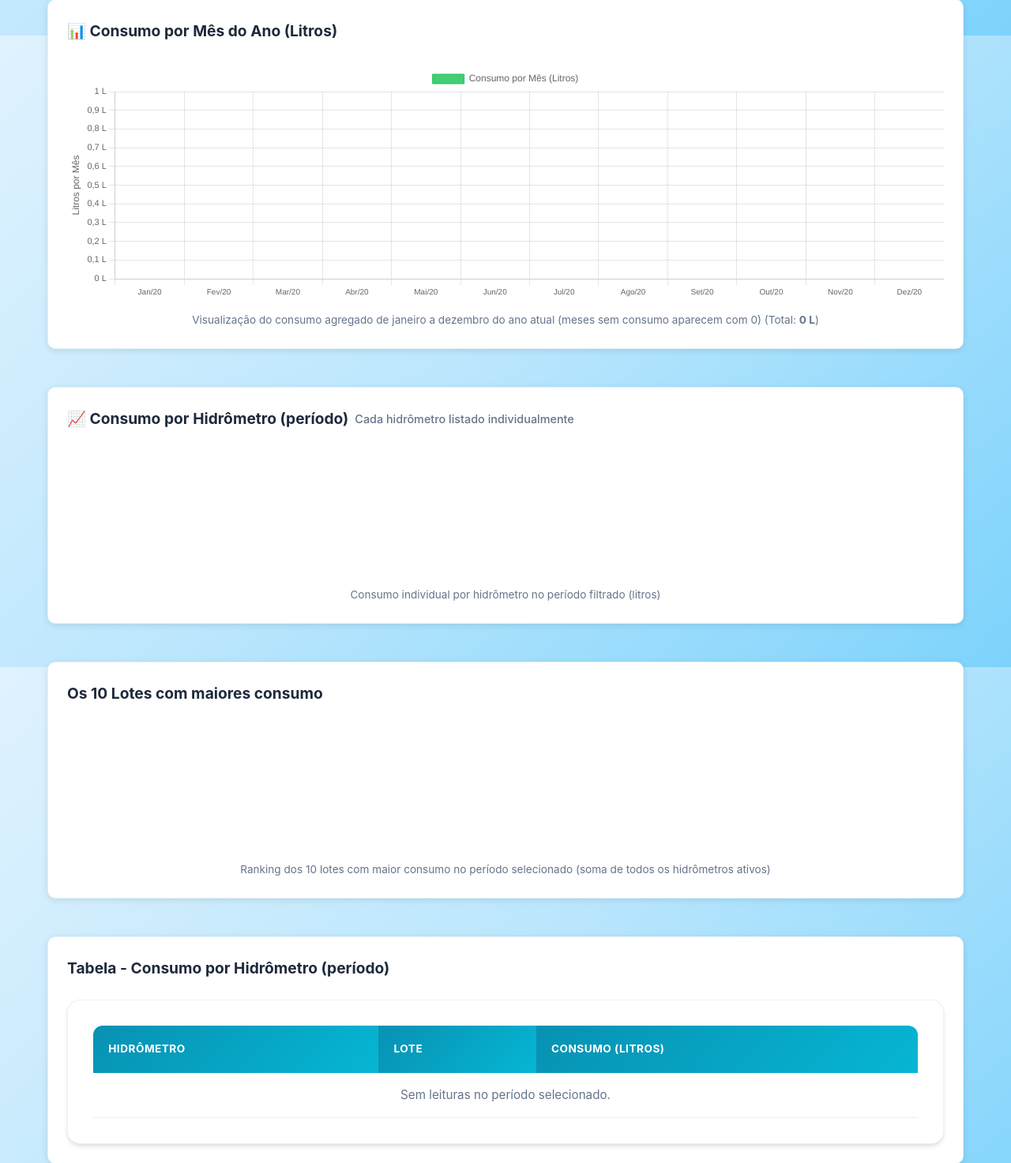
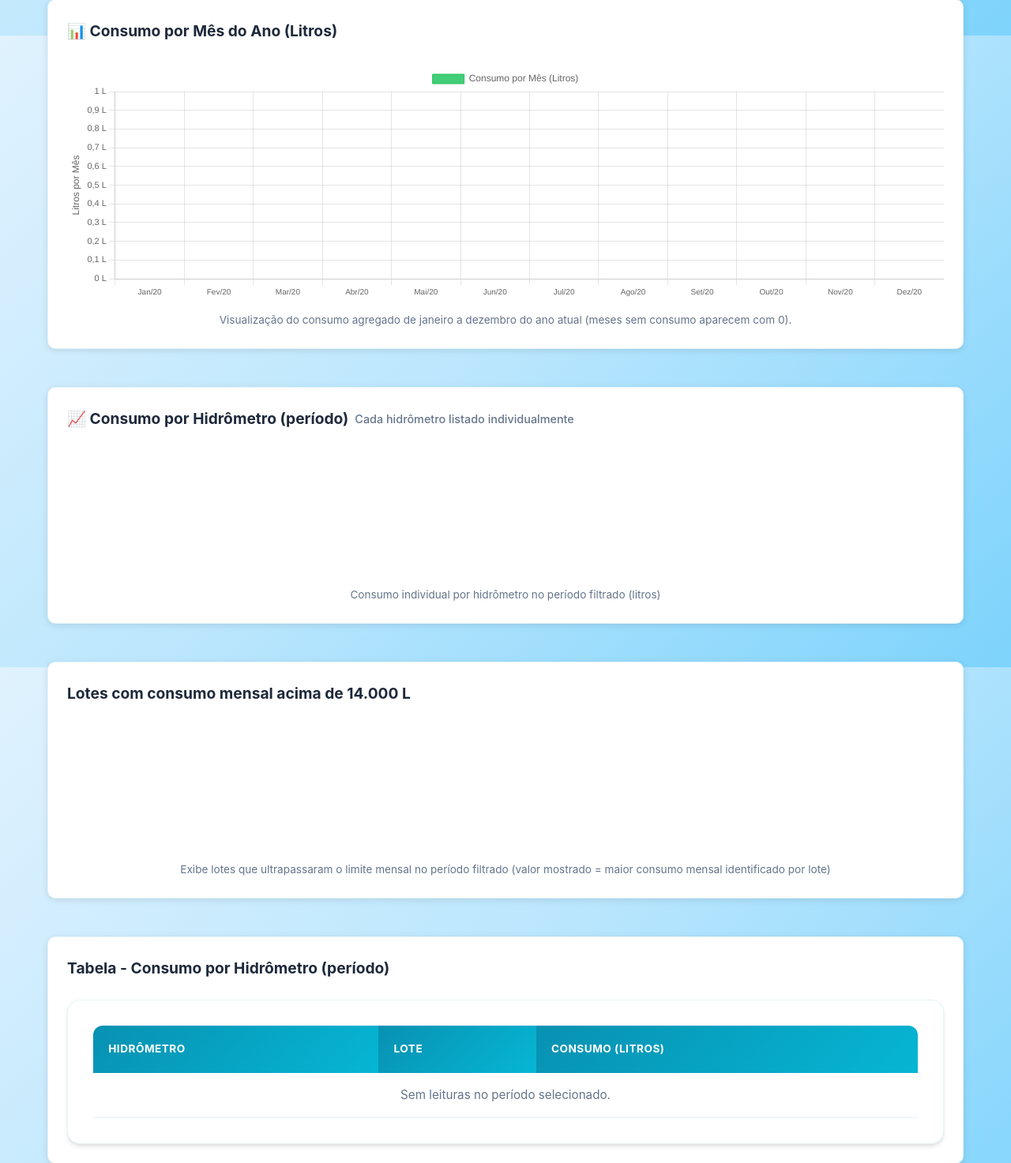
Before and after one commit to thiagopecli/controle-de-consumo-de-agua, a Django app: page /graficos/ in a window 1280 px wide. Shown: the part 755-2228 px from the top of the page at 79% size. Run offline with Django 5.2, Linux system fonts and the light colour scheme; tables that the repository leaves empty hold one stand-in row (values such as "Sample post"); a map, chart or similar area stays blank; parts of the project's set-up code (start-up, migrations or seed data) failed here and were passed over.

Commit message:
consumo acima de 14 mil litros

```diff
--- a/consumo/views.py
+++ b/consumo/views.py
@@ -670,6 +670,8 @@ def detalhes_hidrometro(request, hidrometro_id):
 def graficos_consumo(request):
     """Página com gráficos de consumo do condomínio com filtro de período."""
 
+    LIMITE_MENSAL_LITROS = 14000
+
     agora = timezone.localtime(timezone.now())
     ultima_coleta = Leitura.objects.filter(
         hidrometro__ativo=True,
@@ -734,15 +736,22 @@ def graficos_consumo(request):
         periodo_label = f"Ano Atual ({ano_atual})"
 
     data_fim = hoje
+    ano_referencia_mensal = data_fim.year if periodo_selecionado == 'personalizado' else ano_atual
+    data_inicio_grafico_mensal = data_inicio_dias
+    if periodo_selecionado == 'personalizado':
+        data_inicio_grafico_mensal = timezone.datetime(
+            ano_referencia_mensal, 1, 1, 0, 0, 0, tzinfo=data_fim.tzinfo
+        )
 
     dados_graficos = {
         'consumo_mes': [],
         'consumo_total_ano': 0.0,
-        'top_lotes': [],
+        'lotes_acima_limite_mensal': [],
+        'limite_mensal_litros': LIMITE_MENSAL_LITROS,
         'consumo_por_hidrometro': [],
         'periodo_label': periodo_label,
         'periodo_selecionado': periodo_selecionado,
-        'ano_atual': ano_atual,
+        'ano_atual': ano_referencia_mensal,
     }
 
     hidrometros_qs = Hidrometro.objects.filter(
@@ -752,7 +761,7 @@ def graficos_consumo(request):
 
     consumo_mensal = {mes: 0.0 for mes in range(1, 13)}
     consumo_total_ano = 0.0
-    consumo_por_lote_ano = {}
+    consumo_por_lote_mes = {}
     consumo_por_hidrometro = []
 
     leituras_stream = (
@@ -796,10 +805,6 @@ def graficos_consumo(request):
             leitura_anterior_valor = leitura_valor
             continue
 
-        if leitura_data < data_inicio_dias:
-            leitura_anterior_valor = leitura_valor
-            continue
-
         consumo_m3 = float(leitura_valor - leitura_anterior_valor)
         leitura_anterior_valor = leitura_valor
 
@@ -807,13 +812,15 @@ def graficos_consumo(request):
             continue
 
         consumo_litros = consumo_m3 * 1000
-        consumo_total_ano += consumo_litros
-        consumo_hidrometro_litros += consumo_litros
-
-        consumo_por_lote_ano.setdefault(lote_atual_numero, 0.0)
-        consumo_por_lote_ano[lote_atual_numero] += consumo_litros
-
-        if leitura_data.year == ano_atual:
+        if leitura_data >= data_inicio_dias:
+            consumo_total_ano += consumo_litros
+            consumo_hidrometro_litros += consumo_litros
+
+            chave_lote_mes = (lote_atual_numero, leitura_data.year, leitura_data.month)
+            consumo_por_lote_mes.setdefault(chave_lote_mes, 0.0)
+            consumo_por_lote_mes[chave_lote_mes] += consumo_litros
+
+        if leitura_data >= data_inicio_grafico_mensal and leitura_data.year == ano_referencia_mensal:
             consumo_mensal[leitura_data.month] += consumo_litros
 
     if hidrometro_atual_id is not None and consumo_hidrometro_litros > 0:
@@ -831,16 +838,32 @@ def graficos_consumo(request):
     for mes in range(1, 13):
         dados_graficos['consumo_mes'].append({
             'mes': mes,
-            'mes_nome': f"{nomes_meses[mes - 1]}/{str(ano_atual)[-2:]}",
+            'mes_nome': f"{nomes_meses[mes - 1]}/{str(ano_referencia_mensal)[-2:]}",
             'consumo_litros': round(consumo_mensal[mes], 2)
         })
 
     dados_graficos['consumo_total_ano'] = round(consumo_total_ano, 2)
 
-    top_lotes = sorted(consumo_por_lote_ano.items(), key=lambda x: x[1], reverse=True)[:10]
-    dados_graficos['top_lotes'] = [
-        {'lote': lote, 'consumo_litros': round(consumo, 2)} for lote, consumo in top_lotes
-    ]
+    excedentes_por_lote = {}
+    for (lote, ano, mes), consumo_litros in consumo_por_lote_mes.items():
+        if consumo_litros <= LIMITE_MENSAL_LITROS:
+            continue
+
+        excedente_atual = excedentes_por_lote.get(lote)
+        if (not excedente_atual) or (consumo_litros > excedente_atual['consumo_litros']):
+            excedentes_por_lote[lote] = {
+                'lote': lote,
+                'ano': ano,
+                'mes': mes,
+                'mes_nome': f"{nomes_meses[mes - 1]}/{str(ano)[-2:]}",
+                'consumo_litros': round(consumo_litros, 2),
+            }
+
+    dados_graficos['lotes_acima_limite_mensal'] = sorted(
+        excedentes_por_lote.values(),
+        key=lambda item: item['consumo_litros'],
+        reverse=True,
+    )
 
     def _ordenar_lote(item):
         numero = item['lote']
@@ -1028,6 +1051,8 @@ def graficos_lote(request, lote_id):
 
 def exportar_graficos_consumo_pdf(request):
     """Exporta os gráficos de consumo do condomínio em PDF"""
+    LIMITE_MENSAL_LITROS = 14000
+
     import os
     os.environ.setdefault('MPLCONFIGDIR', '/tmp/matplotlib')
     import matplotlib
@@ -1105,6 +1130,7 @@ def exportar_graficos_consumo_pdf(request):
     # Consumo por hidrômetro (individual) no período
     consumo_por_hidrometro = []
     consumo_total_periodo = 0.0
+    consumo_por_lote_mes = {}
 
     for hidrometro in hidrometros:
         # Buscar última leitura ANTES do período (para ter base de comparação)
@@ -1140,6 +1166,10 @@ def exportar_graficos_consumo_pdf(request):
             consumo_litros = consumo_m3 * 1000
             consumo_hidrometro_litros += consumo_litros
             consumo_total_periodo += consumo_litros
+
+            chave_lote_mes = (hidrometro.lote.numero, leitura_atual.data_leitura.year, leitura_atual.data_leitura.month)
+            consumo_por_lote_mes.setdefault(chave_lote_mes, 0.0)
+            consumo_por_lote_mes[chave_lote_mes] += consumo_litros
 
         if consumo_hidrometro_litros > 0:
             consumo_por_hidrometro.append({
@@ -1148,52 +1178,25 @@ def exportar_graficos_consumo_pdf(request):
                 'consumo_litros': round(consumo_hidrometro_litros, 2),
             })
 
-    # Top 10 lotes por consumo (baseado no período filtrado)
-    lotes_consumo = []
-    for lote in Lote.objects.filter(ativo=True, tipo='residencial'):
-        consumo_lote = 0.0
-        hidrometros_lote = lote.hidrometros.filter(ativo=True)
-
-        for hidrometro in hidrometros_lote:
-            # Buscar última leitura ANTES do período
-            leitura_anterior_periodo = hidrometro.leituras.filter(
-                data_leitura__lt=data_inicio_dias
-            ).order_by('-data_leitura').first()
-
-            # Preparar leituras do período
-            leituras_periodo = list(hidrometro.leituras.filter(
-                data_leitura__gte=data_inicio_dias,
-                data_leitura__lte=data_fim
-            ).order_by('data_leitura'))
-
-            # Combinar (anterior + período)
-            if leitura_anterior_periodo:
-                leituras_para_calculo = [leitura_anterior_periodo] + leituras_periodo
-            else:
-                leituras_para_calculo = leituras_periodo
-
-            if len(leituras_para_calculo) >= 2:
-                for i in range(1, len(leituras_para_calculo)):
-                    leitura_atual = leituras_para_calculo[i]
-                    leitura_anterior = leituras_para_calculo[i - 1]
-
-                    # Só contabilizar se a leitura ATUAL estiver dentro do período filtrado
-                    if leitura_atual.data_leitura < data_inicio_dias:
-                        continue
-
-                    consumo_m3 = float(leitura_atual.leitura - leitura_anterior.leitura)
-                    if consumo_m3 > 0:
-                        consumo_litros = consumo_m3 * 1000
-                        consumo_lote += consumo_litros
-
-        if consumo_lote > 0:
-            lotes_consumo.append({
-                'lote': lote,
-                'consumo': consumo_lote
-            })
-
-    lotes_consumo.sort(key=lambda x: x['consumo'], reverse=True)
-    top_lotes = lotes_consumo[:10]
+    nomes_meses = ['Jan', 'Fev', 'Mar', 'Abr', 'Mai', 'Jun', 'Jul', 'Ago', 'Set', 'Out', 'Nov', 'Dez']
+    lotes_acima_limite = {}
+    for (lote_numero, ano, mes), consumo_litros in consumo_por_lote_mes.items():
+        if consumo_litros <= LIMITE_MENSAL_LITROS:
+            continue
+
+        atual = lotes_acima_limite.get(lote_numero)
+        if (not atual) or (consumo_litros > atual['consumo_litros']):
+            lotes_acima_limite[lote_numero] = {
+                'lote': lote_numero,
+                'mes_nome': f"{nomes_meses[mes - 1]}/{str(ano)[-2:]}",
+                'consumo_litros': round(consumo_litros, 2),
+            }
+
+    lotes_acima_limite_lista = sorted(
+        lotes_acima_limite.values(),
+        key=lambda item: item['consumo_litros'],
+        reverse=True,
+    )
 
     # Ordenar hidrômetros por lote (numéricos primeiro, depois ADM)
     def _ordenar_lote(item):
@@ -1286,21 +1289,22 @@ def exportar_graficos_consumo_pdf(request):
     elements.append(resumo_table)
     elements.append(Spacer(1, 0.4*inch))
 
-    # Top 10 Lotes
-    elements.append(Paragraph("🏆 Top 10 Lotes com Maior Consumo", heading_style))
-
-    top_data = [['Posição', 'Lote', 'Tipo', 'Consumo (L)']]
-    for idx, item in enumerate(top_lotes, 1):
-        lote = item['lote']
-        consumo = item['consumo']
-        top_data.append([
-            str(idx),
-            lote.numero,
-            lote.get_tipo_display(),
-            f'{consumo:,.0f}'
-        ])
-
-    top_table = Table(top_data, colWidths=[1*inch, 1.5*inch, 1.5*inch, 2*inch])
+    # Lotes com excedente mensal
+    elements.append(Paragraph(f"⚠️ Lotes com consumo mensal acima de {LIMITE_MENSAL_LITROS:,.0f} L", heading_style))
+
+    top_data = [['Posição', 'Lote', 'Mês de Referência', 'Maior Consumo Mensal (L)']]
+    if lotes_acima_limite_lista:
+        for idx, item in enumerate(lotes_acima_limite_lista, 1):
+            top_data.append([
+                str(idx),
+                item['lote'],
+                item['mes_nome'],
+                f"{item['consumo_litros']:,.0f}",
+            ])
+    else:
+        top_data.append(['-', '-', '-', 'Nenhum lote excedeu o limite no período'])
+
+    top_table = Table(top_data, colWidths=[1*inch, 1.5*inch, 2*inch, 2.5*inch])
     top_table.setStyle(TableStyle([
         ('BACKGROUND', (0, 0), (-1, 0), colors.HexColor('#e74c3c')),
         ('TEXTCOLOR', (0, 0), (-1, 0), colors.whitesmoke),
@@ -1318,13 +1322,13 @@ def exportar_graficos_consumo_pdf(request):
     elements.append(top_table)
     elements.append(Spacer(1, 0.3*inch))
 
-    # Gráfico Top 10 Lotes
-    if top_lotes:
+    # Gráfico de excedentes mensais por lote
+    if lotes_acima_limite_lista:
         plt.figure(figsize=(10, 5))
-        lotes_labels = [item['lote'].numero for item in top_lotes]
-        lotes_valores = [item['consumo'] for item in top_lotes]
+        lotes_labels = [f"Lote {item['lote']} ({item['mes_nome']})" for item in lotes_acima_limite_lista]
+        lotes_valores = [item['consumo_litros'] for item in lotes_acima_limite_lista]
         plt.barh(lotes_labels[::-1], lotes_valores[::-1], color='#e74c3c', alpha=0.7)
-        plt.title(f'Top 10 Lotes - Consumo ({periodo_label})', fontsize=14, fontweight='bold')
+        plt.title(f'Lotes acima de {LIMITE_MENSAL_LITROS:,.0f} L/mês ({periodo_label})', fontsize=14, fontweight='bold')
         plt.xlabel('Consumo (L)', fontsize=11)
         plt.ylabel('Lote', fontsize=11)
         plt.grid(axis='x', alpha=0.3)
--- a/templates/consumo/graficos_consumo.html
+++ b/templates/consumo/graficos_consumo.html
@@ -106,7 +106,11 @@
             </h3>
             <canvas id="chartConsumoMes"></canvas>
             <p style="font-size: 0.85rem; color: var(--secondary-color); margin-top: 1rem; text-align: center;">
-                Visualização do consumo agregado de janeiro a dezembro do ano atual (meses sem consumo aparecem com 0) (Total: <strong>{{ dados_graficos.consumo_total_ano|floatformat:0|formatar_litros }} L</strong>)
+                {% if dados_graficos.periodo_selecionado == 'personalizado' %}
+                Visualização do consumo agregado de janeiro a dezembro do ano de referência (inclui meses anteriores para comparação).
+                {% else %}
+                Visualização do consumo agregado de janeiro a dezembro do ano atual (meses sem consumo aparecem com 0).
+                {% endif %}
             </p>
         </div>
     </div>
@@ -124,14 +128,14 @@
     </div>
 
 
-    <!-- Gráfico 4: Top 10 lotes -->
+    <!-- Gráfico 4: Lotes acima do limite mensal -->
     <div class="chart-container" style="padding: 1.5rem; border-radius: 10px; box-shadow: 0 2px 8px rgba(0,0,0,0.1); background: white; margin-bottom: 3rem;">
         <h3 style="color: var(--dark-text); margin-bottom: 1.5rem; font-size: 1.2rem;">
-            Os 10 Lotes com maiores consumo
+            Lotes com consumo mensal acima de {{ dados_graficos.limite_mensal_litros|floatformat:0|formatar_litros }} L
         </h3>
         <canvas id="chartTopLotes"></canvas>
         <p style="font-size: 0.85rem; color: var(--secondary-color); margin-top: 1rem; text-align: center;">
-            Ranking dos 10 lotes com maior consumo no período selecionado (soma de todos os hidrômetros ativos)
+            Exibe lotes que ultrapassaram o limite mensal no período filtrado (valor mostrado = maior consumo mensal identificado por lote)
         </p>
     </div>
 
@@ -254,18 +258,18 @@ document.addEventListener('DOMContentLoaded', function() {
     }
 
 
-    // ============ GRÁFICO 4: TOP 10 LOTES POR CONSUMO NO ANO ============
+    // ============ GRÁFICO 4: LOTES ACIMA DO LIMITE MENSAL ============
     const ctxTopLotes = document.getElementById('chartTopLotes');
-    if (ctxTopLotes && dadosGraficos.top_lotes && dadosGraficos.top_lotes.length > 0) {
-        const labelsTop = dadosGraficos.top_lotes.map(item => `Lote ${item.lote}`);
-        const valoresTop = dadosGraficos.top_lotes.map(item => item.consumo_litros);
+    if (ctxTopLotes && dadosGraficos.lotes_acima_limite_mensal && dadosGraficos.lotes_acima_limite_mensal.length > 0) {
+        const labelsTop = dadosGraficos.lotes_acima_limite_mensal.map(item => `Lote ${item.lote} (${item.mes_nome})`);
+        const valoresTop = dadosGraficos.lotes_acima_limite_mensal.map(item => item.consumo_litros);
 
         new Chart(ctxTopLotes, {
             type: 'bar',
             data: {
                 labels: labelsTop,
                 datasets: [{
-                    label: 'Consumo no Ano (Litros)',
+                    label: `Maior consumo mensal acima de ${Number(dadosGraficos.limite_mensal_litros || 14000).toLocaleString('pt-BR')} L`,
                     data: valoresTop,
                     backgroundColor: 'rgba(8, 145, 178, 0.85)',
                     borderColor: '#0891b2',
@@ -312,7 +316,7 @@ document.addEventListener('DOMContentLoaded', function() {
                         },
                         title: {
                             display: true,
-                            text: 'Litros no Ano'
+                            text: 'Litros no Mês'
                         }
                     },
                     y: {
```
